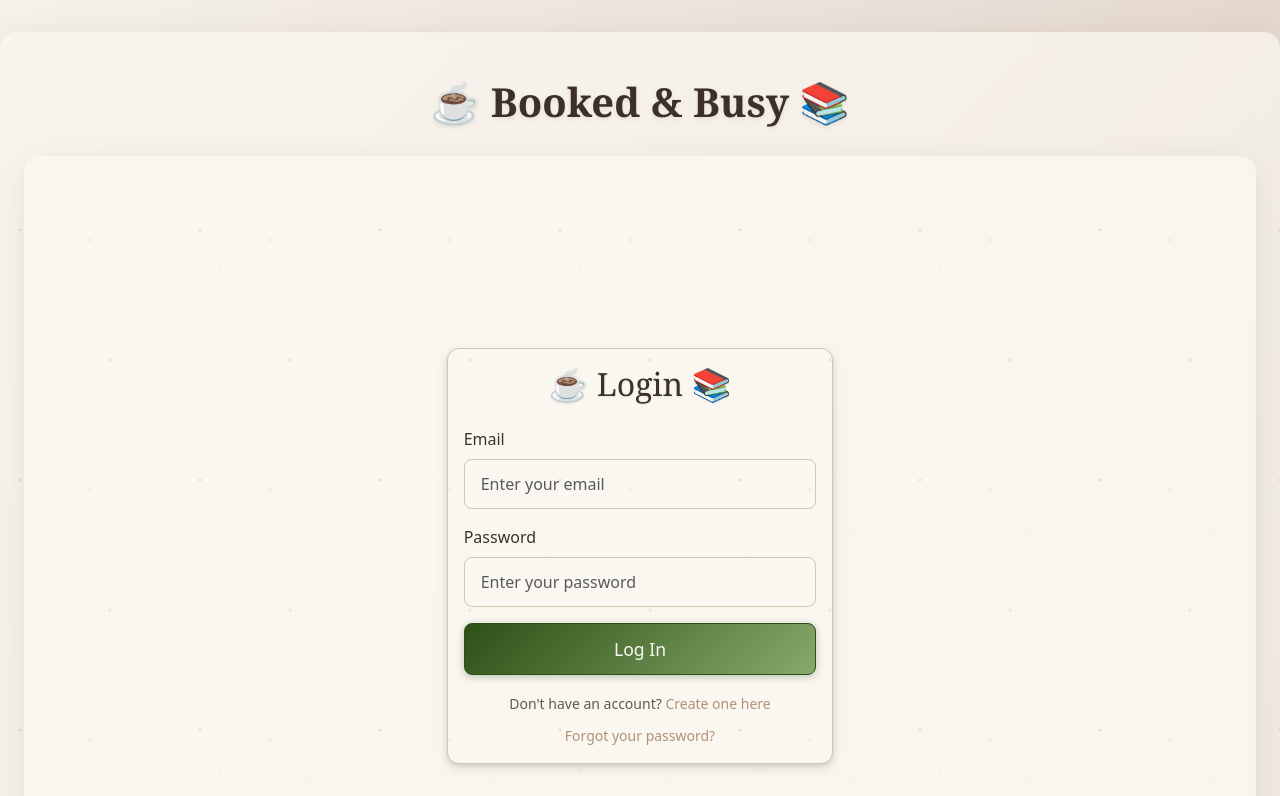
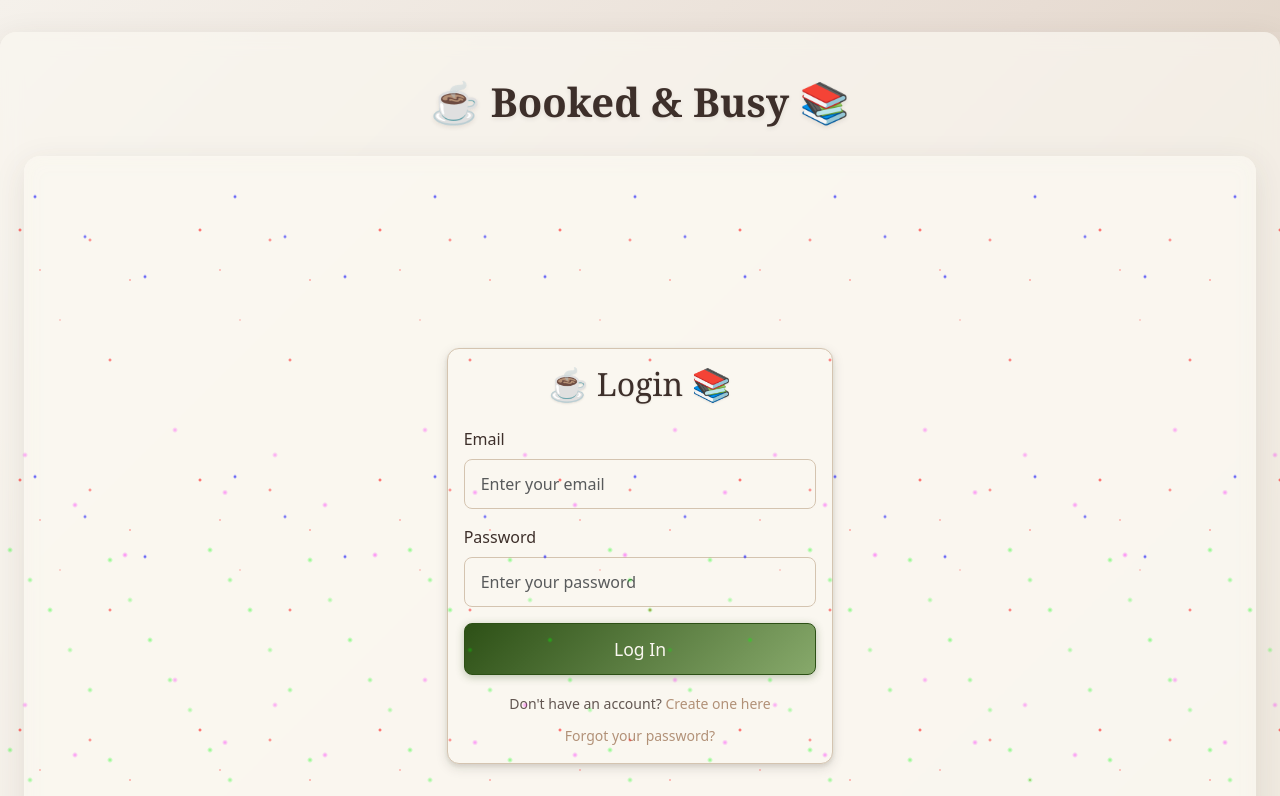
Before and after one commit to devklynch/bookclub_fe, a React (Vite) app: page / in a window 1280 px wide. Shown: the top 796 px of the page. Built offline with nearby package versions, Linux system fonts and the light colour scheme.

Commit message:
Raindrop updates

```diff
--- a/src/App.jsx
+++ b/src/App.jsx
@@ -27,6 +27,8 @@ function App() {
         position: "relative",
       }}
     >
+      {/* Rain effect element for green and purple raindrops */}
+      <div className="rain"></div>
       <div className="container-fluid p-4">
         <h1
           className="text-center my-4"
--- a/src/index.css
+++ b/src/index.css
@@ -99,22 +99,14 @@ body::before {
   height: 100%;
   background-image: radial-gradient(
       2px 2px at 20px 30px,
-      rgba(160, 120, 90, 0.3),
+      rgba(255, 0, 0, 0.8),
       transparent
     ),
-    radial-gradient(1px 1px at 40px 70px, rgba(160, 120, 90, 0.25), transparent),
-    radial-gradient(2px 2px at 90px 40px, rgba(160, 120, 90, 0.2), transparent),
-    radial-gradient(1px 1px at 130px 80px, rgba(160, 120, 90, 0.3), transparent),
-    radial-gradient(
-      1px 1px at 60px 120px,
-      rgba(160, 120, 90, 0.15),
-      transparent
-    ),
-    radial-gradient(
-      2px 2px at 110px 160px,
-      rgba(160, 120, 90, 0.25),
-      transparent
-    );
+    radial-gradient(1px 1px at 40px 70px, rgba(255, 0, 0, 0.7), transparent),
+    radial-gradient(2px 2px at 90px 40px, rgba(255, 0, 0, 0.6), transparent),
+    radial-gradient(1px 1px at 130px 80px, rgba(255, 0, 0, 0.8), transparent),
+    radial-gradient(1px 1px at 60px 120px, rgba(255, 0, 0, 0.5), transparent),
+    radial-gradient(2px 2px at 110px 160px, rgba(255, 0, 0, 0.7), transparent);
   background-repeat: repeat;
   background-size: 180px 250px;
   animation: raindrops 4s linear infinite;
@@ -131,22 +123,18 @@ body::after {
   width: 100%;
   height: 100%;
   background-image: radial-gradient(
-      1px 1px at 35px 50px,
-      rgba(160, 120, 90, 0.2),
+      2px 2px at 35px 50px,
+      rgba(0, 0, 255, 0.9),
       transparent
     ),
-    radial-gradient(1px 1px at 85px 90px, rgba(160, 120, 90, 0.15), transparent),
-    radial-gradient(
-      1px 1px at 145px 130px,
-      rgba(160, 120, 90, 0.25),
-      transparent
-    );
+    radial-gradient(2px 2px at 85px 90px, rgba(0, 0, 255, 0.8), transparent),
+    radial-gradient(2px 2px at 145px 130px, rgba(0, 0, 255, 0.9), transparent);
   background-repeat: repeat;
   background-size: 200px 280px;
   animation: raindrops 6s linear infinite reverse;
   pointer-events: none;
-  z-index: 1;
-  opacity: 0.8;
+  z-index: 2;
+  opacity: 1;
 }
 
 @keyframes raindrops {
@@ -225,54 +213,18 @@ body,
   height: 100%;
   background-image: radial-gradient(
       1px 1px at 5% 10%,
-      rgba(139, 71, 127, 0.4),
+      rgba(0, 255, 0, 0.8),
       transparent 3px
     ),
-    radial-gradient(
-      1px 1px at 15% 25%,
-      rgba(160, 120, 90, 0.3),
-      transparent 3px
-    ),
-    radial-gradient(
-      1px 1px at 25% 40%,
-      rgba(139, 111, 71, 0.35),
-      transparent 3px
-    ),
-    radial-gradient(
-      1px 1px at 35% 60%,
-      rgba(160, 120, 90, 0.25),
-      transparent 3px
-    ),
-    radial-gradient(
-      1px 1px at 45% 80%,
-      rgba(139, 111, 71, 0.3),
-      transparent 3px
-    ),
-    radial-gradient(
-      1px 1px at 55% 15%,
-      rgba(160, 120, 90, 0.4),
-      transparent 3px
-    ),
-    radial-gradient(
-      1px 1px at 65% 35%,
-      rgba(139, 111, 71, 0.25),
-      transparent 3px
-    ),
-    radial-gradient(
-      1px 1px at 75% 55%,
-      rgba(160, 120, 90, 0.35),
-      transparent 3px
-    ),
-    radial-gradient(
-      1px 1px at 85% 75%,
-      rgba(139, 111, 71, 0.3),
-      transparent 3px
-    ),
-    radial-gradient(
-      1px 1px at 95% 90%,
-      rgba(160, 120, 90, 0.25),
-      transparent 3px
-    );
+    radial-gradient(1px 1px at 15% 25%, rgba(0, 255, 0, 0.7), transparent 3px),
+    radial-gradient(1px 1px at 25% 40%, rgba(0, 255, 0, 0.8), transparent 3px),
+    radial-gradient(1px 1px at 35% 60%, rgba(0, 255, 0, 0.6), transparent 3px),
+    radial-gradient(1px 1px at 45% 80%, rgba(0, 255, 0, 0.7), transparent 3px),
+    radial-gradient(1px 1px at 55% 15%, rgba(0, 255, 0, 0.8), transparent 3px),
+    radial-gradient(1px 1px at 65% 35%, rgba(0, 255, 0, 0.6), transparent 3px),
+    radial-gradient(1px 1px at 75% 55%, rgba(0, 255, 0, 0.8), transparent 3px),
+    radial-gradient(1px 1px at 85% 75%, rgba(0, 255, 0, 0.7), transparent 3px),
+    radial-gradient(1px 1px at 95% 90%, rgba(0, 255, 0, 0.6), transparent 3px);
   background-size: 200px 200px;
   animation: gentle-rain 8s linear infinite;
 }
@@ -286,29 +238,13 @@ body,
   height: 100%;
   background-image: radial-gradient(
       1px 1px at 10% 30%,
-      rgba(160, 120, 90, 0.2),
+      rgba(255, 0, 255, 0.6),
       transparent 3px
     ),
-    radial-gradient(
-      1px 1px at 30% 50%,
-      rgba(139, 111, 71, 0.25),
-      transparent 3px
-    ),
-    radial-gradient(
-      1px 1px at 50% 70%,
-      rgba(160, 120, 90, 0.3),
-      transparent 3px
-    ),
-    radial-gradient(
-      1px 1px at 70% 20%,
-      rgba(139, 111, 71, 0.2),
-      transparent 3px
-    ),
-    radial-gradient(
-      1px 1px at 90% 45%,
-      rgba(160, 120, 90, 0.25),
-      transparent 3px
-    );
+    radial-gradient(1px 1px at 30% 50%, rgba(255, 0, 255, 0.7), transparent 3px),
+    radial-gradient(1px 1px at 50% 70%, rgba(255, 0, 255, 0.8), transparent 3px),
+    radial-gradient(1px 1px at 70% 20%, rgba(255, 0, 255, 0.6), transparent 3px),
+    radial-gradient(1px 1px at 90% 45%, rgba(255, 0, 255, 0.7), transparent 3px);
   background-size: 250px 250px;
   animation: gentle-rain 12s linear infinite reverse;
 }
```
